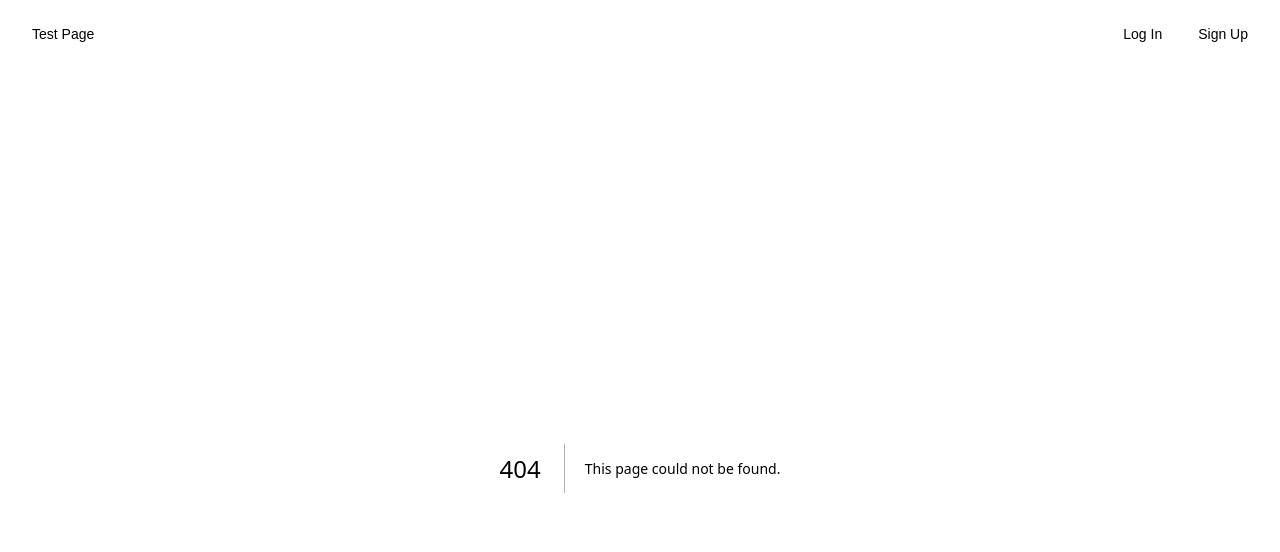
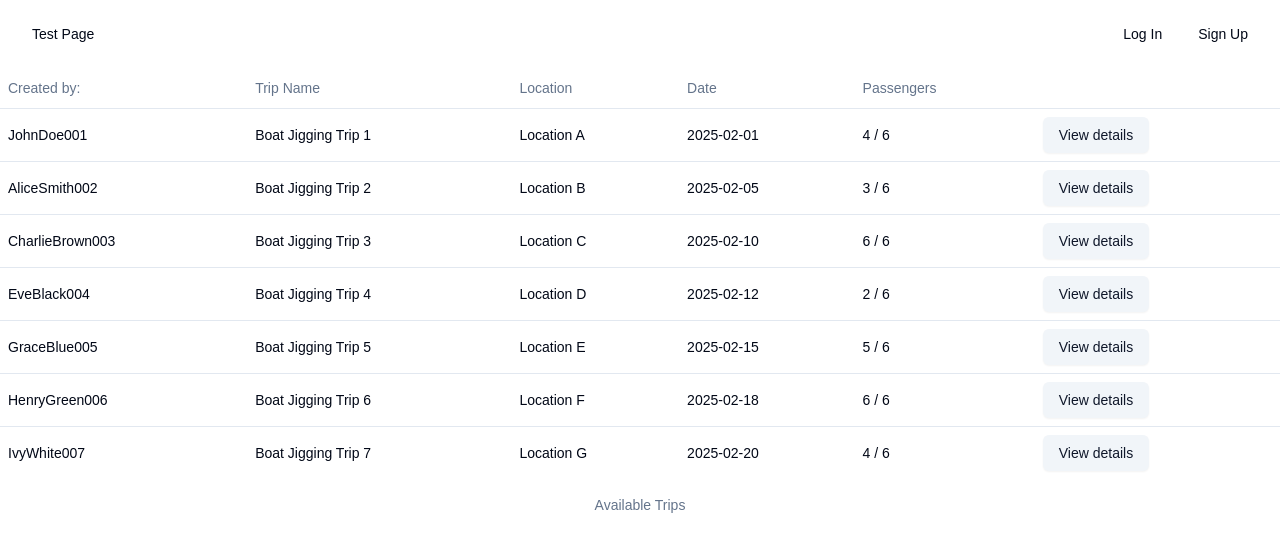
Before and after one commit to velardejm/boat-buddy, a Next.js app: page /test/trips-table in a window 1280 px wide. Before the commit this address had no page. Shown: the top 552 px of the page. Built offline with nearby package versions, Linux system fonts and the light colour scheme.

Commit message:
Add trips table

```diff
--- /dev/null
+++ b/app/(test)/test/trips-table/page.tsx
@@ -0,0 +1,9 @@
+import TripsTable from "@/components/custom/TripsTable"
+
+export default function Page() {
+    return (
+        <div>
+            <TripsTable />
+        </div>
+    )
+}
--- /dev/null
+++ b/components/custom/TripsTable.tsx
@@ -0,0 +1,106 @@
+import {
+  Table,
+  TableBody,
+  TableCaption,
+  TableCell,
+  TableFooter,
+  TableHead,
+  TableHeader,
+  TableRow,
+} from "@/components/ui/table";
+import { Button } from "@/components/ui/button";
+
+const trips = [
+  {
+    tripId: "TRIP001",
+    createdBy: "JohnDoe001",
+    tripName: "Boat Jigging Trip 1",
+    location: "Location A",
+    date: "2025-02-01",
+    passengers: "4",
+  },
+  {
+    tripId: "TRIP002",
+    createdBy: "AliceSmith002",
+    tripName: "Boat Jigging Trip 2",
+    location: "Location B",
+    date: "2025-02-05",
+    passengers: "3",
+  },
+  {
+    tripId: "TRIP003",
+    createdBy: "CharlieBrown003",
+    tripName: "Boat Jigging Trip 3",
+    location: "Location C",
+    date: "2025-02-10",
+    passengers: "6",
+  },
+  {
+    tripId: "TRIP004",
+    createdBy: "EveBlack004",
+    tripName: "Boat Jigging Trip 4",
+    location: "Location D",
+    date: "2025-02-12",
+    passengers: "2",
+  },
+  {
+    tripId: "TRIP005",
+    createdBy: "GraceBlue005",
+    tripName: "Boat Jigging Trip 5",
+    location: "Location E",
+    date: "2025-02-15",
+    passengers: "5",
+  },
+  {
+    tripId: "TRIP006",
+    createdBy: "HenryGreen006",
+    tripName: "Boat Jigging Trip 6",
+    location: "Location F",
+    date: "2025-02-18",
+    passengers: "6",
+  },
+  {
+    tripId: "TRIP007",
+    createdBy: "IvyWhite007",
+    tripName: "Boat Jigging Trip 7",
+    location: "Location G",
+    date: "2025-02-20",
+    passengers: "4",
+  },
+];
+
+export default function TripsTable() {
+  return (
+    <Table>
+      <TableCaption>Available Trips</TableCaption>
+      <TableHeader>
+        <TableRow>
+          <TableHead>Created by:</TableHead>
+          <TableHead>Trip Name</TableHead>
+          <TableHead>Location</TableHead>
+          <TableHead>Date</TableHead>
+          <TableHead>Passengers</TableHead>
+          <TableHead></TableHead>
+        </TableRow>
+      </TableHeader>
+      <TableBody>
+        {trips.map((trip) => (
+          <TableRow key={trip.tripId}>
+            <TableCell>{trip.createdBy}</TableCell>
+            <TableCell>{trip.tripName}</TableCell>
+            <TableCell>{trip.location}</TableCell>
+            <TableCell>{trip.date}</TableCell>
+            <TableCell>{`${trip.passengers} / 6`}</TableCell>
+            <TableCell><Button variant="secondary">View details</Button></TableCell>
+          </TableRow>
+        ))}
+      </TableBody>
+      <TableFooter>
+        {/* <TableRow>
+          <TableCell colSpan={3}>Total</TableCell>
+          <TableCell className="text-right">$2,500.00</TableCell>
+        </TableRow> */}
+      </TableFooter>
+    </Table>
+  );
+}
--- /dev/null
+++ b/components/ui/table.tsx
@@ -0,0 +1,120 @@
+import * as React from "react"
+
+import { cn } from "@/lib/utils"
+
+const Table = React.forwardRef<
+  HTMLTableElement,
+  React.HTMLAttributes<HTMLTableElement>
+>(({ className, ...props }, ref) => (
+  <div className="relative w-full overflow-auto">
+    <table
+      ref={ref}
+      className={cn("w-full caption-bottom text-sm", className)}
+      {...props}
+    />
+  </div>
+))
+Table.displayName = "Table"
+
+const TableHeader = React.forwardRef<
+  HTMLTableSectionElement,
+  React.HTMLAttributes<HTMLTableSectionElement>
+>(({ className, ...props }, ref) => (
+  <thead ref={ref} className={cn("[&_tr]:border-b", className)} {...props} />
+))
+TableHeader.displayName = "TableHeader"
+
+const TableBody = React.forwardRef<
+  HTMLTableSectionElement,
+  React.HTMLAttributes<HTMLTableSectionElement>
+>(({ className, ...props }, ref) => (
+  <tbody
+    ref={ref}
+    className={cn("[&_tr:last-child]:border-0", className)}
+    {...props}
+  />
+))
+TableBody.displayName = "TableBody"
+
+const TableFooter = React.forwardRef<
+  HTMLTableSectionElement,
+  React.HTMLAttributes<HTMLTableSectionElement>
+>(({ className, ...props }, ref) => (
+  <tfoot
+    ref={ref}
+    className={cn(
+      "border-t bg-muted/50 font-medium [&>tr]:last:border-b-0",
+      className
+    )}
+    {...props}
+  />
+))
+TableFooter.displayName = "TableFooter"
+
+const TableRow = React.forwardRef<
+  HTMLTableRowElement,
+  React.HTMLAttributes<HTMLTableRowElement>
+>(({ className, ...props }, ref) => (
+  <tr
+    ref={ref}
+    className={cn(
+      "border-b transition-colors hover:bg-muted/50 data-[state=selected]:bg-muted",
+      className
+    )}
+    {...props}
+  />
+))
+TableRow.displayName = "TableRow"
+
+const TableHead = React.forwardRef<
+  HTMLTableCellElement,
+  React.ThHTMLAttributes<HTMLTableCellElement>
+>(({ className, ...props }, ref) => (
+  <th
+    ref={ref}
+    className={cn(
+      "h-10 px-2 text-left align-middle font-medium text-muted-foreground [&:has([role=checkbox])]:pr-0 [&>[role=checkbox]]:translate-y-[2px]",
+      className
+    )}
+    {...props}
+  />
+))
+TableHead.displayName = "TableHead"
+
+const TableCell = React.forwardRef<
+  HTMLTableCellElement,
+  React.TdHTMLAttributes<HTMLTableCellElement>
+>(({ className, ...props }, ref) => (
+  <td
+    ref={ref}
+    className={cn(
+      "p-2 align-middle [&:has([role=checkbox])]:pr-0 [&>[role=checkbox]]:translate-y-[2px]",
+      className
+    )}
+    {...props}
+  />
+))
+TableCell.displayName = "TableCell"
+
+const TableCaption = React.forwardRef<
+  HTMLTableCaptionElement,
+  React.HTMLAttributes<HTMLTableCaptionElement>
+>(({ className, ...props }, ref) => (
+  <caption
+    ref={ref}
+    className={cn("mt-4 text-sm text-muted-foreground", className)}
+    {...props}
+  />
+))
+TableCaption.displayName = "TableCaption"
+
+export {
+  Table,
+  TableHeader,
+  TableBody,
+  TableFooter,
+  TableHead,
+  TableRow,
+  TableCell,
+  TableCaption,
+}
```
Also changed, not shown: app/(test)/test/test-page/page.tsx (renamed from app/(test)/test-page/page.tsx).
